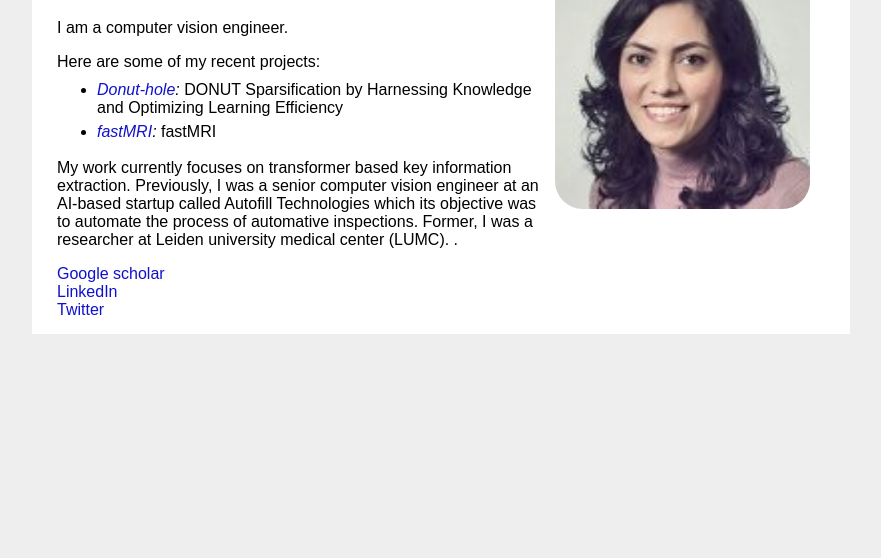
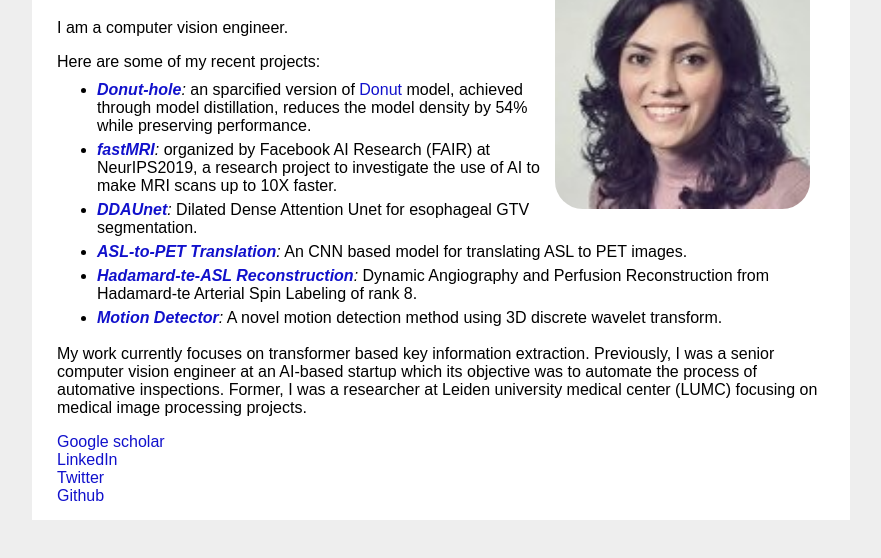
Before and after one commit to yousefis/yousefis.github.io, a plain HTML site: page index.html in a window 1280 px wide. Shown: the part 76-634 px from the top of the page, without its empty margins (199-1080 px from the left). Drawn offline with Linux system fonts and the light colour scheme; a script that the page names is missing.

Commit message:
Update index.html

```diff
--- a/index.html
+++ b/index.html
@@ -39,19 +39,26 @@
     <p>
       Here are some of my recent projects:
       <ul>
-		<li><em><a href="https://openreview.net/pdf?id=8ApMP162qy">Donut-hole</a>:</em> DONUT Sparsification by Harnessing Knowledge and Optimizing Learning Efficiency </li>
-		<li><em><a href="https://www.universiteitleiden.nl/en/news/2019/12/leiden-team-mri-scan">fastMRI</a>:</em> fastMRI </li>
+
+		<li><em><a href="donut/donut-hole.html"><b>Donut-hole</b></a>:</em> an sparcified version of <a href="https://arxiv.org/pdf/2111.15664.pdf">Donut</a> model, achieved through model distillation, reduces the model density by 54% while preserving performance. </li>
+		<li><em><a href="https://www.universiteitleiden.nl/en/news/2019/12/leiden-team-mri-scan"><b>fastMRI</b></a>:</em> organized by Facebook AI Research (FAIR) at NeurIPS2019, a research project to investigate the use of AI to make MRI scans up to 10X faster.
+		<li><em><a href="https://github.com/yousefis/DenseUnet_Esophagus_Segmentation/blob/master/README.md"><b>DDAUnet</b></a>:</em> Dilated Dense Attention Unet for esophageal GTV segmentation.
+		<li><em><a href="https://github.com/yousefis/ASL2PET/blob/master/README.md"><b>ASL-to-PET Translation</b></a>:</em> An CNN based model for translating ASL to PET images.
+		<li><em><a href="https://github.com/yousefis/Hadamard-te-ASL-recon/blob/master/README.md"><b>Hadamard-te-ASL Reconstruction</b></a>:</em> Dynamic Angiography and Perfusion Reconstruction from Hadamard-te Arterial Spin Labeling of rank 8.
+		<li><em><a href="https://github.com/yousefis/MotionDetector/blob/master/README.md"><b>Motion Detector</b></a>:</em> A novel motion detection method using 3D discrete wavelet transform.
+
+ </li>
 	  </ul>
 <p>
-My work currently focuses on transformer based key information extraction. Previously, I was a senior computer vision engineer at an AI-based startup called Autofill Technologies which its objective was to automate the process of automative inspections.
-Former, I was a researcher at Leiden university medical center (LUMC).
-
-.
+My work currently focuses on transformer based key information extraction. Previously, I was a senior computer vision engineer at an AI-based startup which its objective was to automate the process of automative inspections.
+Former, I was a researcher at Leiden university medical center (LUMC) focusing on medical image processing projects.
 </p>
 	<p>
 	  <a href="https://scholar.google.com/citations?user=gOuDXuIAAAAJ&hl=en&oi=ao">Google scholar</a><br>
 	  <a href="https://www.linkedin.com/in/ssyousefi/">LinkedIn</a><br>
-	  <a href="https://twitter.com/sahar_syousefi">Twitter</a>
+	  <a href="https://twitter.com/sahar_syousefi">Twitter</a><br>
+	  <a href="https://github.com/yousefis">Github</a>
+
 	</p>
       </div>
     </div>
```
